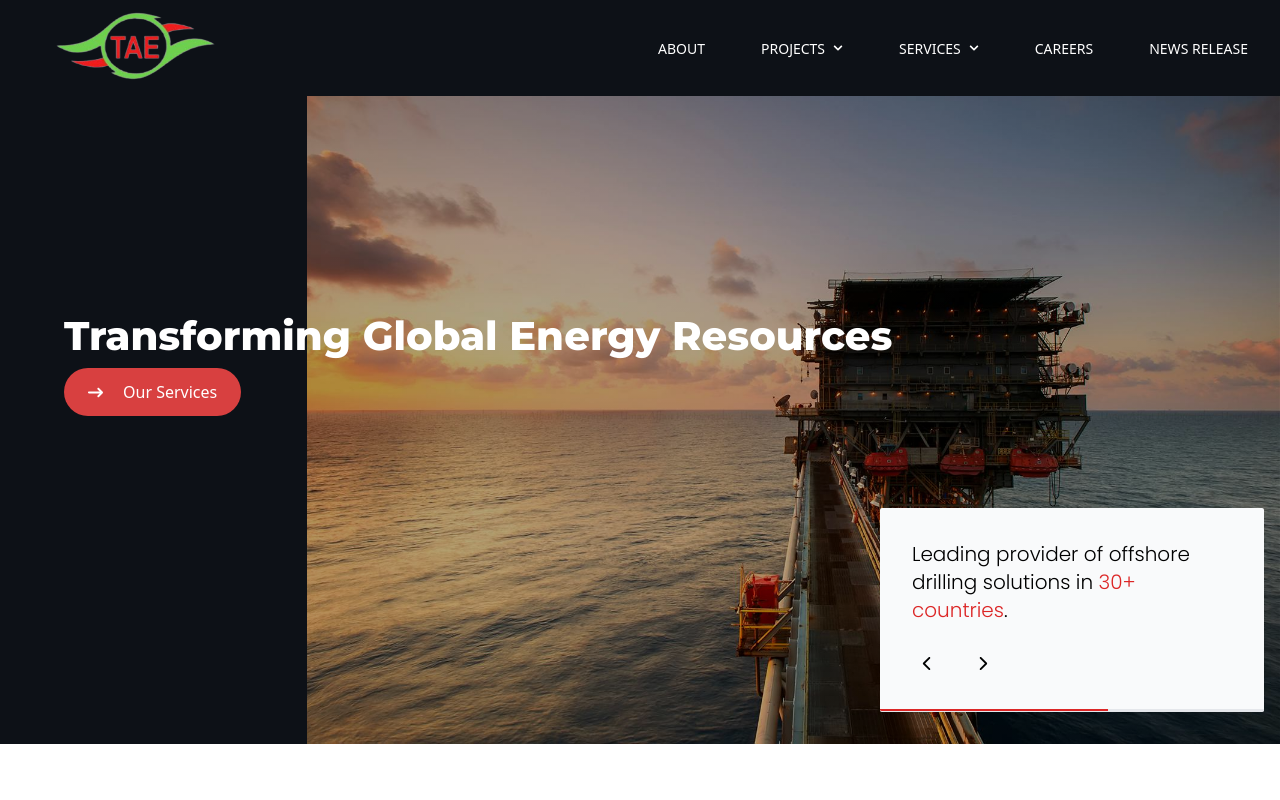
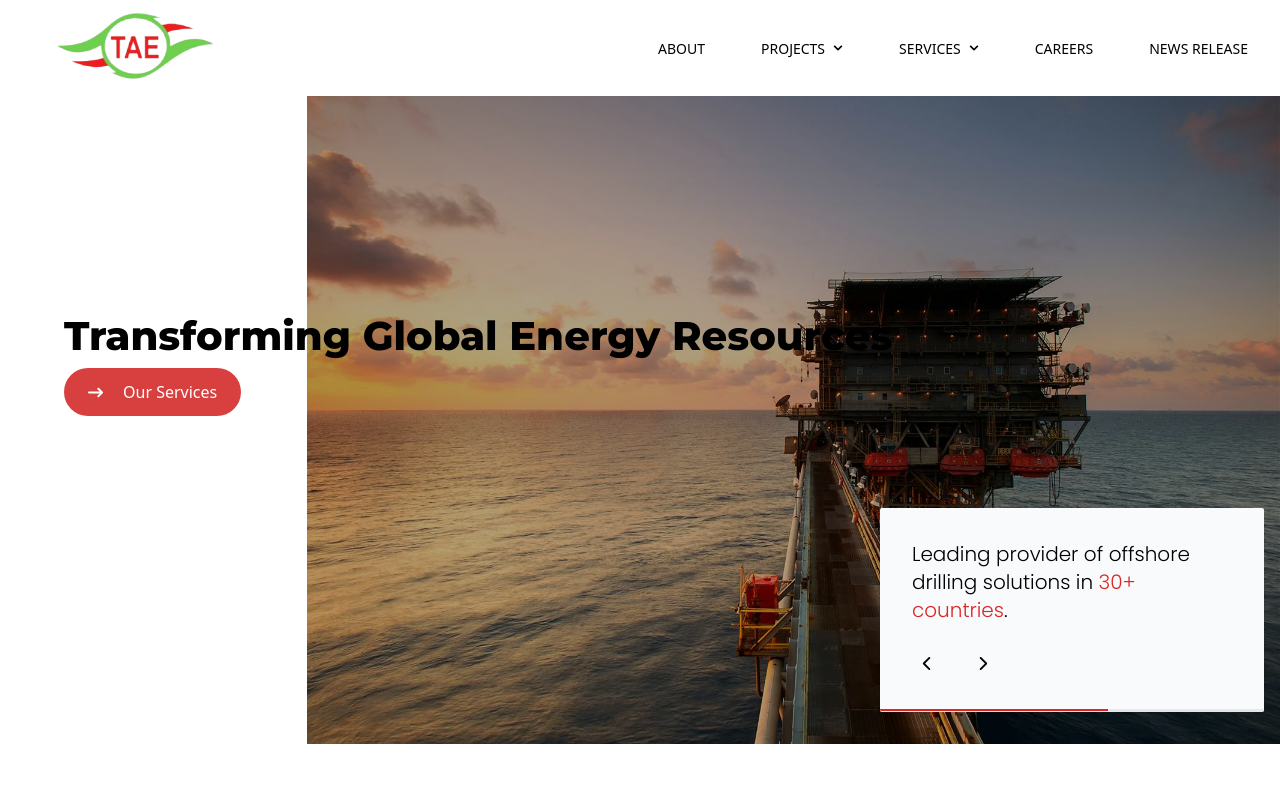
Before and after one commit to spacegod1/Trans-Atlan, a Next.js app: page / in a window 1280 px wide. Shown: the top 800 px of the page. Built offline with nearby package versions, Linux system fonts and the light colour scheme.

Commit message:
colors changes tst

```diff
--- a/app/components/Navbar.js
+++ b/app/components/Navbar.js
@@ -31,16 +31,14 @@ export default function Navbar() {
   };
 
   return (
-    <nav
-      className={`fixed w-full z-50 transition-all duration-300 bg-[#0d1117]`}
-    >
+    <nav className={`fixed w-full z-50 transition-all duration-300 bg-white`}>
       <div className=" mx-auto px-2 sm:px-6 lg:px-8">
         <div className="flex justify-between items-center h-24">
           {/* Logo */}
           <Image src={Logo} alt="Company Logo" className="w-[12rem] h-[6rem]" />
 
           {/* Desktop Navigation */}
-          <ul className="hidden md:flex justify-center items-center gap-[3.5rem] text-[14px] text-white">
+          <ul className="hidden md:flex justify-center items-center gap-[3.5rem] text-[14px] text-black">
             <li className="flex justify-center items-center gap-1 hover:text-yellow-400 cursor-pointer">
               ABOUT
             </li>
--- a/app/page.js
+++ b/app/page.js
@@ -119,7 +119,7 @@ export default function Home() {
   };
 
   return (
-    <section className="relative h-full pt-6 text-white scrollbar-custom overflow-y-auto bg-[#0d1117]">
+    <section className="relative h-full pt-6 text-white scrollbar-custom overflow-y-auto bg-white">
       {/* Hero Text Section */}
       <div
         className="absolute z-10 px-4 sm:px-10
@@ -130,7 +130,7 @@ export default function Home() {
         text-center sm:text-left"
       >
         <h3
-          className={`text-2xl sm:text-[4rem] lg:text-[2.5rem] ${montserrat.className}
+          className={`text-2xl text-black sm:text-[4rem] lg:text-[2.5rem] ${montserrat.className}
           max-w-[20rem] sm:max-w-none mx-auto sm:mx-0`}
         >
           Transforming Global Energy Resources
```
